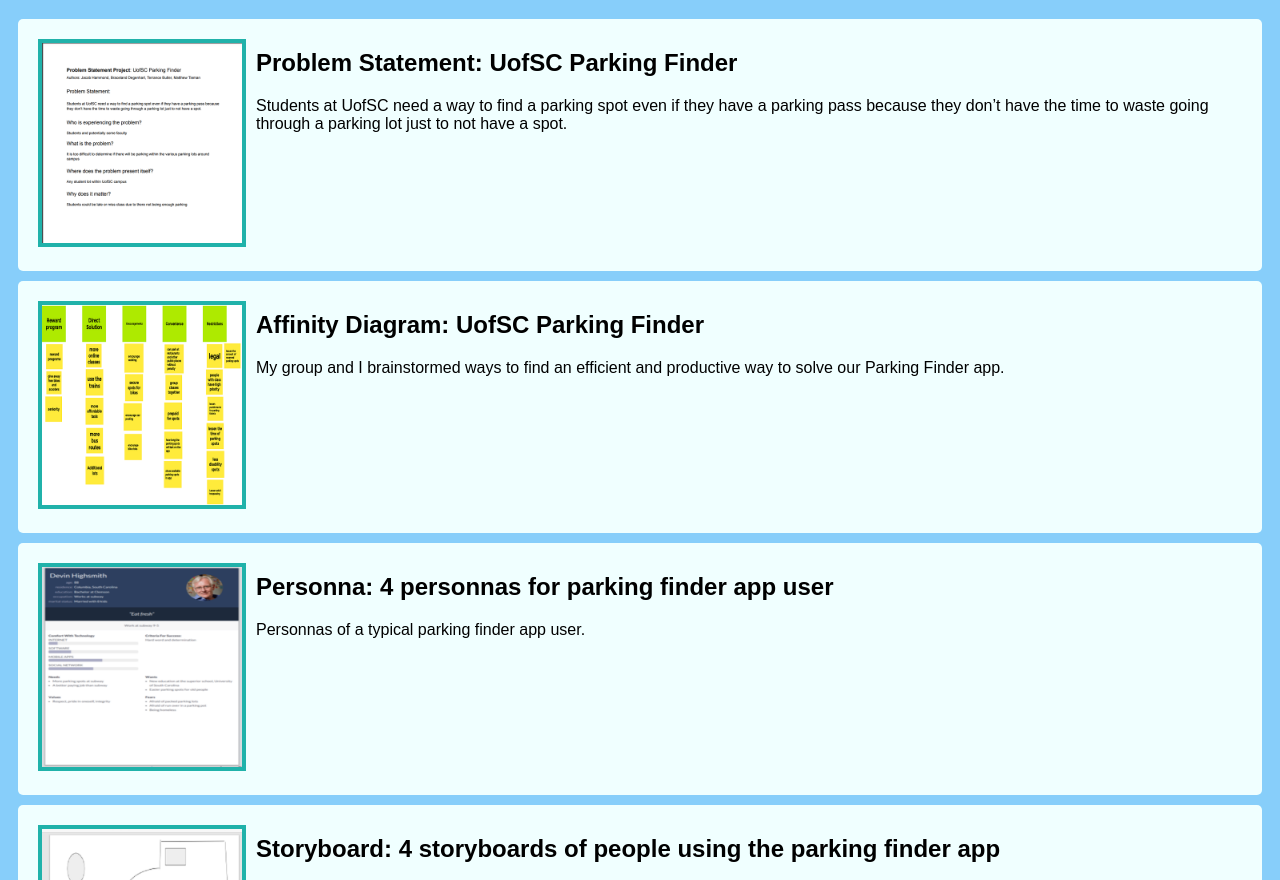
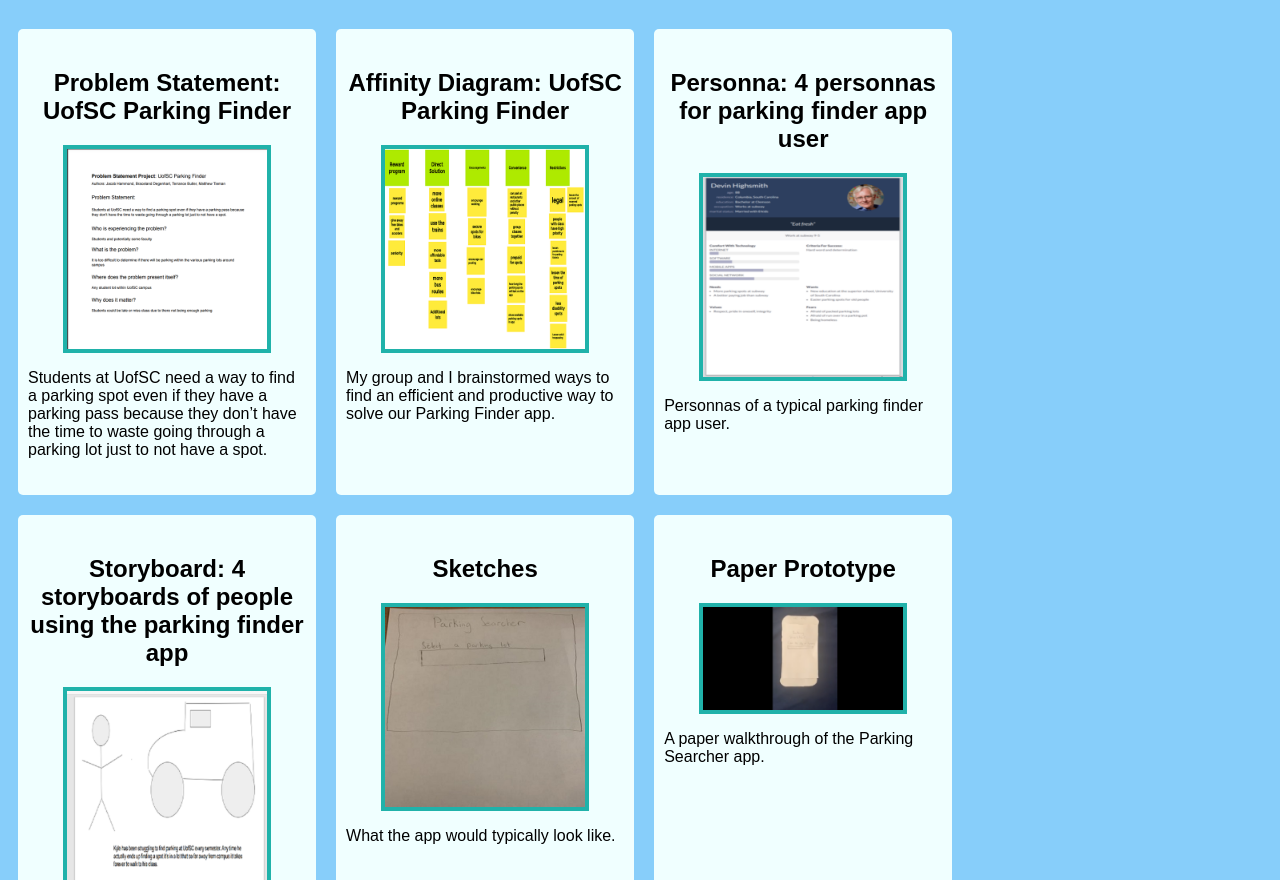
Before and after one commit to mltieman/mltieman.github.io, a plain HTML site: page index.html in a window 1280 px wide. Shown: the part 61-941 px from the top of the page. Drawn offline with Linux system fonts and the light colour scheme.

Commit message:
Add files via upload

```diff
--- a/index.html
+++ b/index.html
@@ -6,60 +6,67 @@
         <body>
             <h1>Matthew Tieman's CSCE 190 Site</h1>
 
+            <div class = "assignments">
                 <!-- Problem Statement-->
                 <section class="assignment">
+                    <a href="files/ProblemStatement.pdf"><h2> Problem Statement: UofSC Parking Finder</h2></a>
                     <a href="files/ProblemStatement.pdf"><img src="image/ProblemStatement.png"></a>
-                <section class="ass-details">
-                    <a href="files/ProblemStatement.pdf"><h2> Problem Statement: UofSC Parking Finder</h2></a>
                     <p>
                         Students at UofSC need a way to find a parking spot even if they have a parking pass because they don’t have the time to waste going through a parking lot just to not have a spot.
                     </p>
                 </section>
-            </section>
 
                 <!--Affinity Chart-->
                 <section class="assignment">
+                    <a href="files/AffinityChart.pdf"><h2> Affinity Diagram: UofSC Parking Finder</h2></a>
                     <a href="files/AffinityChart.pdf"><img src="image/AffinityDiagram.png"></a>
-                <section class="ass-details">
-                    <a href="files/AffinityChart.pdf"><h2> Affinity Diagram: UofSC Parking Finder</h2></a>
+
                     <p>
                         My group and I brainstormed ways to find an efficient and productive way to solve our Parking Finder app.
                     </p>
                 </section>
-            </section>
 
                 <!--Personna Assignment-->
                 <section class="assignment">
+                    <a href="files/csce190Personas.pdf"><h2>Personna: 4 personnas for parking finder app user</h2></a>
                     <a href="files/csce190Personas.pdf"><img src="image/Persona.png"></a>
-                <section class="ass-details">
-                    <a href="files/csce190Personas.pdf"><h2>Personna: 4 personnas for parking finder app user</h2></a>
+
                     <p>
                         Personnas of a typical parking finder app user.
                     </p>
-                </section>
+
                 </section>
 
                 <!--Storyboard-->
                 <section class="assignment">
+                    <a href="files/storyboard.pdf"><h2>Storyboard: 4 storyboards of people using the parking finder app</h2></a>
                     <a href="files/storyboard.pdf"><img src="image/Storyboard.png"></a>
-                <section class="ass-details">
-                    <a href="files/storyboard.pdf"><h2>Storyboard: 4 storyboards of people using the parking finder app</h2></a>
+
                     <p>
                         Storyboards for the people that uses parking finder app.
                     </p>
-                </section>
+
                 </section>
 
                 <!--Sketches-->
                 <section class="assignment">
+                    <a href="files/Sketches.pdf"><h2>Sketches</h2></a>
                     <a href="files/Sketches.pdf"><img src="image/sketch.jpg"></a>
-                <section class="ass-details">
-                    <a href="files/Sketches.pdf"><h2>Sketches</h2></a>
                     <p>
                         What the app would typically look like.
                     </p>
                 </section>
+
+                <!--Paper Prototype-->
+                <section class="assignment">
+                    <a href="https://youtu.be/d5cb7u1f07U"><h2>Paper Prototype</h2></a>
+                    <a href="https://youtu.be/d5cb7u1f07U"><img src="image/paperprototype.png"></a>
+
+                    <p>
+                      A paper walkthrough of the Parking Searcher app.
+                    </p>
                 </section>
+            </div>
         </body>
     </head>
 </html>
--- a/styles.css
+++ b/styles.css
@@ -5,11 +5,18 @@ body
 
 }
 
+.assignments
+{
+    display: flex;
+    flex-wrap: wrap;
+}
+
 .assignment
 {
-    display:flex;
+    width: 22%;
     padding: 10px;
     margin: 10px;
+    padding: 20px 10px;
     background: azure;
     border-radius: 5px;
 }
@@ -19,6 +26,8 @@ body
     width:200px;
     margin:10px;
     border:4px solid lightseagreen;
+    display:block;
+    margin:auto;
 }
 .assignment img :hover
 {
@@ -34,6 +43,12 @@ h1 :hover
 {
     color:blueviolet;
 }
+
+h2
+{
+    text-align: center;
+}
+
 a
 {
     text-decoration: none;
```
Also changed, not shown: image/paperprototype.png (added). Lines whose indentation alone changed are shown as unchanged.
